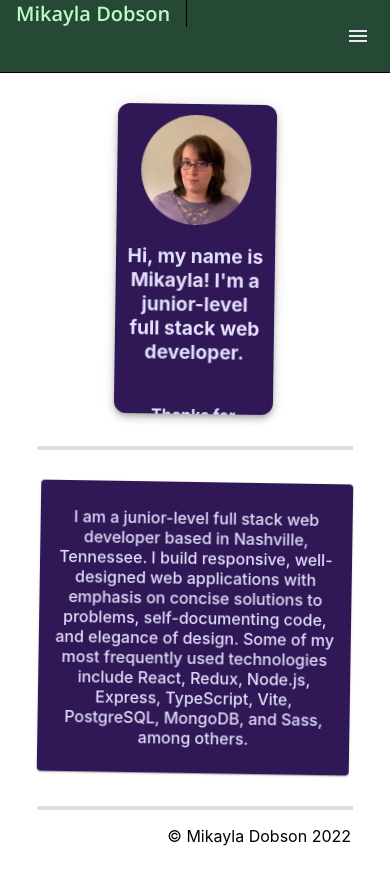
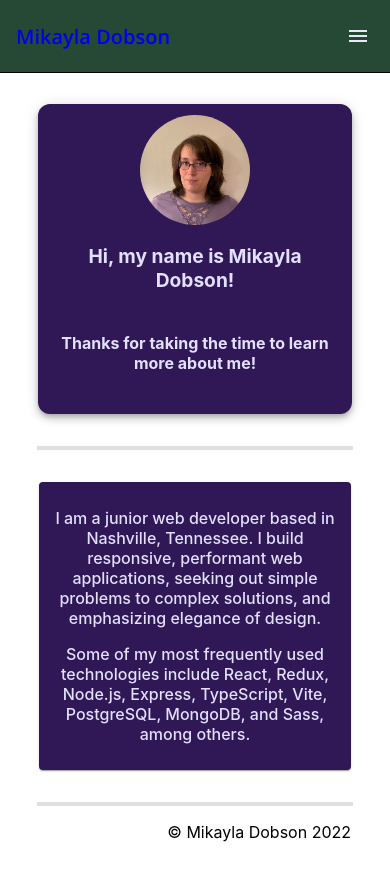
Before and after one commit to innocuous-symmetry/mikayla-dobson-dev, a React (Vite) app: page / in a window 390 px wide. Shown: the top 884 px of the page. Built offline with nearby package versions, Linux system fonts and the light colour scheme.

Commit message:
to do: finish mobile query

```diff
--- a/src/pages/Projects.jsx
+++ b/src/pages/Projects.jsx
@@ -85,9 +85,9 @@ export default function Projects() {
 
     return (
         <div className="page projects-page">
-            <h1>Check out these projects from my portfolio!</h1>
+            <h1 className="projects-section-header">Check out these projects from my portfolio!</h1>
 
-            <section className={`filter-panel`}>
+            <section className="filter-panel">
                 <h2>Filter by:</h2>
                 <div className="filter-controls">
                     <input
--- a/src/pages/Welcome.jsx
+++ b/src/pages/Welcome.jsx
@@ -7,15 +7,21 @@ export default function Welcome() {
         <div className="page welcome-page">
             <Card id="header-card" elevation={5}>
                 <Avatar alt="Mikayla Dobson" src={profile} sx={{width: 110, height: 110}} />
-                <h3>Hi, my name is Mikayla! I'm a junior-level full stack web developer.</h3>
-                <h4 className="do-stuff">Thanks for visiting! Feel free to peruse below:</h4>
+                <h3>Hi, my name is Mikayla Dobson!</h3>
+                <h4>Thanks for taking the time to learn more about me!</h4>
             </Card>
 
             <Divider orientation="horizontal" className="divider" />
 
             <Card id="welcome-info">
                 <p>
-                I am a junior-level full stack web developer based in Nashville, Tennessee. I build responsive, well-designed web applications with emphasis on concise solutions to problems, self-documenting code, and elegance of design. Some of my most frequently used technologies include React, Redux, Node.js, Express, TypeScript, Vite, PostgreSQL, MongoDB, and Sass, among others.
+                I am a junior web developer based in Nashville, Tennessee. I build responsive, performant
+                web applications, seeking out simple problems to complex solutions, and emphasizing
+                elegance of design.
+                </p>
+                <p>
+                Some of my most frequently used technologies include React, Redux, Node.js,
+                Express, TypeScript, Vite, PostgreSQL, MongoDB, and Sass, among others.
                 </p>
             </Card>
 
--- a/src/sass/Navbar.scss
+++ b/src/sass/Navbar.scss
@@ -2,15 +2,17 @@
 @import "components/Button";
 
 .app-navbar {
+  display: flex;
+  position: fixed;
+  top: 0;
+
   background-color: $darkGreen;
   color: $indigoWhite;
+  font-family: 'Open Sans', sans-serif;
+  border-bottom: 1px solid black;
+
+  width: 100vw;
   height: 4.5rem;
-  display: flex;
-  border-bottom: 1px solid black;
-  font-family: 'Open Sans', sans-serif;
-  position: fixed;
-  top: 0;
-  width: 100vw;
   z-index: 9;
 
   button {
--- a/src/sass/helper/_queries.scss
+++ b/src/sass/helper/_queries.scss
@@ -1,4 +1,4 @@
-// tablet queries
+@import "./mixins";
 
 %tablet-queries {
     @media only screen and (max-width: 1050px) {
@@ -90,14 +90,84 @@
         .app-navbar {
             .navbar-left {
                 width: 80vw;
+                align-items: center;
+                .my-name {
+                    border-right: none;
+                }
             }
             .navbar-right {
                 width: 20vw;
+                align-items: center;
+                button {
+                    padding: 0;
+                    height: auto;
+                }
             }
             a, h2 {
                 font-weight: 600;
                 font-size: 1.25rem;
             }
         }
+
+        .welcome-page {
+            #header-card {
+                animation: none;
+                width: 75vw;
+            }
+            #welcome-info {
+                animation: none;
+            }
+        }
+
+        .about-me-page {
+            .about-me-section {
+                .am-section-mini {
+                    h1 {
+                        font-size: 1.35rem;
+                    }
+                    button {
+                        padding: 4px;
+                        height: 1.5rem;
+                    }
+                }
+                .about-gallery {
+                    .MuiPaper-root {
+                        width: 85%;
+                        height: auto;
+                        margin-bottom: 12px;
+                        .card-title {
+                            font-size: 1.2rem;
+                        }
+                        h3 {
+                            font-size: 1rem;
+                        }
+                    }
+                }
+            }
+        }
+
+        .projects-page {
+            .projects-section-header {
+                font-size: 1.35rem;
+                padding: 0 8px;
+            }
+            .filter-panel {
+                h2 {
+                    font-size: 1.15rem;
+                }
+                .filter-controls input, button {
+                    margin: 0 8px;
+                    border-radius: 8px;
+                }
+            }
+
+            // RESUME HERE
+            .project-cards .MuiPaper-root {
+                padding: 8px;
+                h1 {
+                    font-size: 1.5rem;
+                }
+            }
+        }
     }
 }
--- a/src/sass/pages/Projects.scss
+++ b/src/sass/pages/Projects.scss
@@ -20,9 +20,6 @@
     border-radius: 12px;
 
     width: 40vw;
-    transition: align-items 1s ease,
-                position 1s ease
-    ;
 
     .filter-controls {
       display: flex;
```
